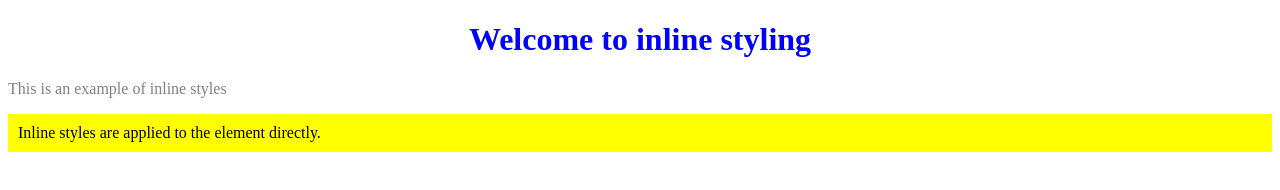
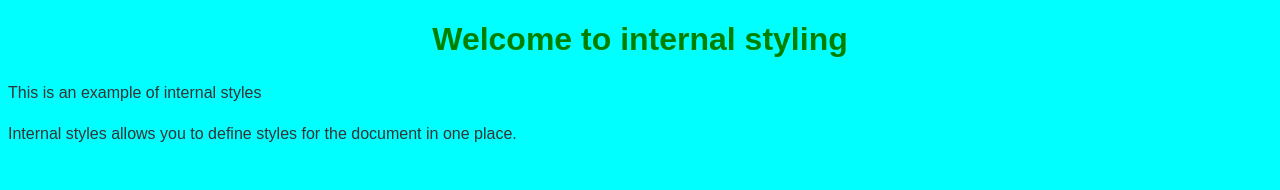
Before and after one commit to nholt908/COMS3163Day3, a plain HTML site: page index.html in a window 1280 px wide. Drawn offline with Linux system fonts and the light colour scheme.

Commit message:
Internal styling

```diff
--- a/index.html
+++ b/index.html
@@ -3,11 +3,26 @@
 <head>
     <meta charset="UTF-8">
     <meta name="viewport" content="width=device-width, initial-scale=1.0">
-    <title>InlineStyle</title>
+    <title>InternalStyle</title>
+    <style>
+        body{
+            font-family: Arial, Helvetica, sans-serif;
+            background-color: aqua;
+            color: #333;
+        }
+        h1{
+            color: green;
+            text-align: center;
+        }
+        p{
+            font-size: 16px;
+            line-height: 1.6;
+        }
+    </style>
 </head>
 <body>
-    <h1 style="color:blue; text-align: center;">Welcome to inline styling</h1>
-    <p style="font-size: 16px; color: gray;">This is an example of inline styles</p>
-    <p style="background-color: yellow; padding: 10px;">Inline styles are applied to the element directly.</p>
+    <h1>Welcome to internal styling</h1>
+    <p>This is an example of internal styles</p>
+    <p>Internal styles allows you to define styles for the document in one place.</p>
 </body>
 </html>
```
